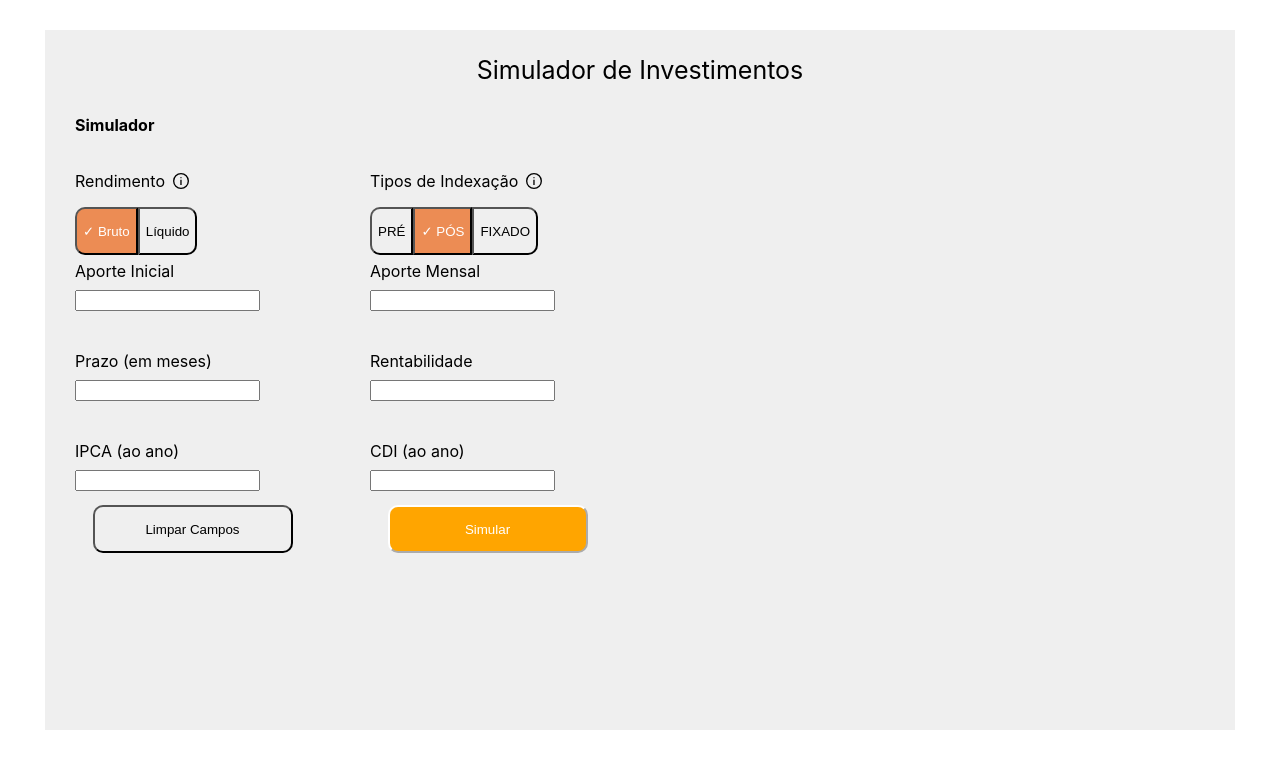
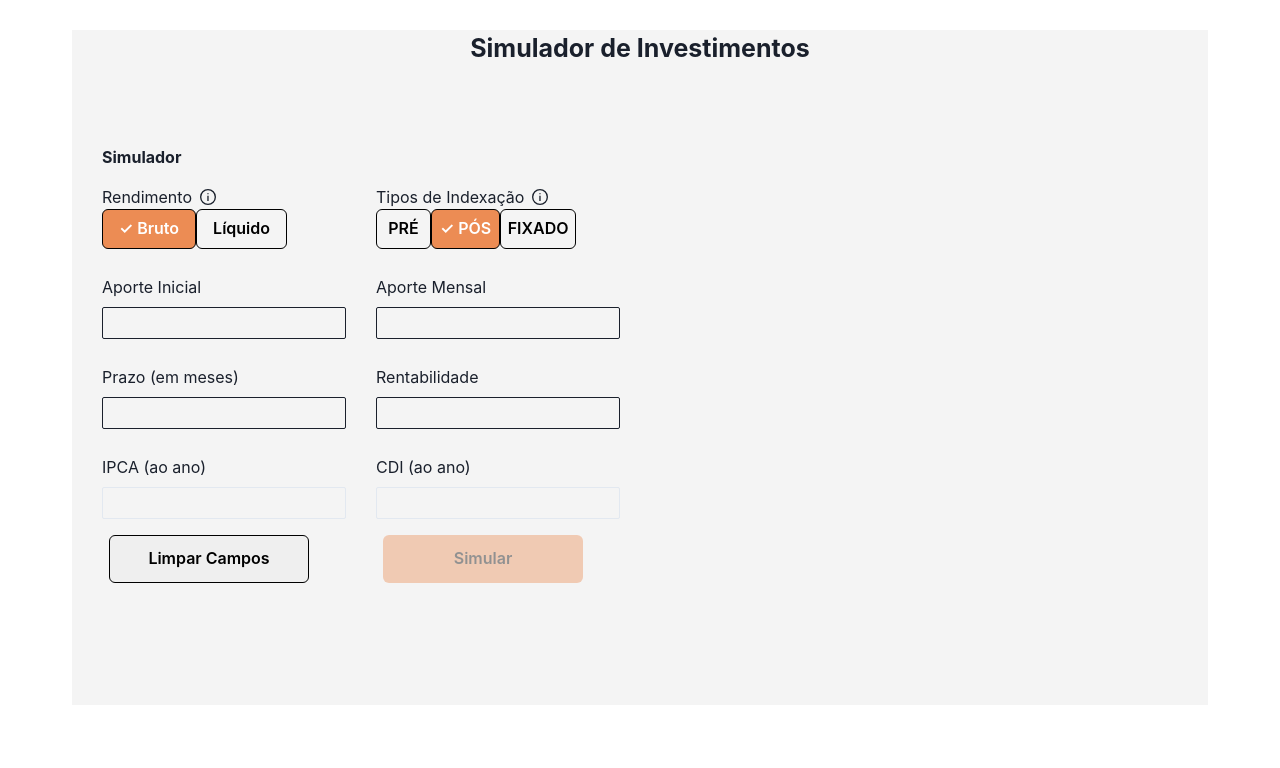
Before and after one commit to Soujigor/teste-eqi-ivestimentos, a React (Create React App) app: page / in a window 1280 px wide. Shown: the top 768 px of the page. Built offline with nearby package versions, Linux system fonts and the light colour scheme; no server answers.

Commit message:
arrumando css

```diff
--- a/src/App.js
+++ b/src/App.js
@@ -1,14 +1,19 @@
 import "./App.css";
-import { Container } from "@chakra-ui/react";
+import { Flex } from "@chakra-ui/react";
 // import { Grid, GridItem } from "@chakra-ui/react";
 import Main from "./componentes/Main";
 
 function App() {
   return (
-    <Container h="700px" bg="#EFEFEF" margin="30px 45px">
-
+    <Flex
+      h="fit-content"
+      w="fit-content"
+      bg="#F4F4F4"
+      margin="30px 45px"
+      mx="auto"
+    >
       <Main />
-    </Container>
+    </Flex>
   );
 }
 
--- a/src/componentes/Grafico.js
+++ b/src/componentes/Grafico.js
@@ -7,6 +7,7 @@ import {
   Label,
   Tooltip,
   Legend,
+  YAxis,
   ResponsiveContainer,
 } from "recharts";
 import { CartState } from "../componentes/context/Context";
@@ -31,7 +32,8 @@ const Grafico = () => {
 
   return (
     <>
-      <ResponsiveContainer width="100%" height="100%">
+      <ResponsiveContainer width="100%" height="95%">
+
         <BarChart
           width={500}
           height={1300}
@@ -46,9 +48,11 @@ const Grafico = () => {
           <XAxis dataKey="name">
             <Label value="Tempo (meses)" offset={0} position="insideBottom" />
           </XAxis>
-          {/* <YAxis /> */}
+          <YAxis tickLine={false} axisLine={false} tick={false}>
+            <Label value="Valor R$" angle={-90} position="insideLeft" />
+          </YAxis>
           <Tooltip />
-          <Legend verticalAlign="top" wrapperStyle={{ lineHeight: "40px" }} />
+          <Legend verticalAlign="bottom" wrapperStyle={{ lineHeight: "40px" }} />
           <ReferenceLine y={0} stroke="#000" />
           {/* <Brush dataKey="name" height={30} stroke="#8884d8" /> */}
 
--- a/src/componentes/Header.js
+++ b/src/componentes/Header.js
@@ -3,7 +3,7 @@ import { Text } from '@chakra-ui/react';
 
 
 const Header = () => {
-  return <Text textAlign="center" fontSize="25px">Simulador de Investimentos</Text>;
+  return <Text textAlign="center" fontSize="25px" fontWeight="bold">Simulador de Investimentos</Text>;
 };
 
 export default Header;
--- a/src/componentes/Main.js
+++ b/src/componentes/Main.js
@@ -1,5 +1,5 @@
 import React from "react";
-import { Grid, GridItem } from "@chakra-ui/react";
+import { Grid, GridItem, Flex } from "@chakra-ui/react";
 import Header from "./Header";
 import Simulador from "./Simulador";
 import Resultado from "./Resultado";
@@ -10,17 +10,19 @@ const Main = () => {
     state: { simular },
   } = CartState();
   return (
+    <Flex>
     <Grid templateRows="75px 560px" templateColumns="1fr 1fr" gap={10}>
-      <GridItem colStart={1} colEnd={-1}>
+      <GridItem colStart={1} colEnd={-1} >
         <Header />
       </GridItem>
-      <GridItem bg="#EFEFEF">
+      <GridItem bg="#F4F4F4">
         <Simulador />
       </GridItem>
-      <GridItem bg="#EFEFEF">
+      <GridItem bg="#F4F4F4">
       {simular.rendimento && <Resultado />}
       </GridItem>
     </Grid>
+    </Flex>
   );
 };
 
--- a/src/componentes/Resultado.js
+++ b/src/componentes/Resultado.js
@@ -1,5 +1,5 @@
 import React from "react";
-import { SimpleGrid, Box } from "@chakra-ui/react";
+import { SimpleGrid, Box, GridItem, Grid } from "@chakra-ui/react";
 import ResultadoCard from "./ResultadoCard";
 import { CartState } from "../componentes/context/Context";
 import Grafico from "./Grafico";
@@ -7,7 +7,16 @@ const Resultado = () => {
   const { state } = CartState();
 
   return (
-    <SimpleGrid columns={3} spacing="8" p="10" textAlign="center" rounded="lg">
+    <Grid templateColumns='repeat(3, 1fr)' spacing="10" paddingBottom={1} textAlign="center" rounded="lg">
+      <GridItem
+        h="20px"
+        align-items="flex-start"
+        colStart={1}
+        colEnd={-1}
+                fontWeight="bold"
+      >
+        Resultado da Simulação
+      </GridItem>
       <ResultadoCard
         text="Valor final Bruto"
         value={state.resultado.valorFinalBruto}
@@ -31,10 +40,10 @@ const Resultado = () => {
         color='green'
         value={state.resultado.ganhoLiquido}
       />
-      <Box w="580px" h="400px">
+      <GridItem colStart={1} colEnd={-1} h="350px">
         <Grafico />
-      </Box>
-    </SimpleGrid>
+      </GridItem>
+    </Grid>
   );
 };
 
--- a/src/componentes/ResultadoCard.js
+++ b/src/componentes/ResultadoCard.js
@@ -5,11 +5,13 @@ const ResultadoCard = (props) => {
   return (
     <Box
       bg="#F4F4F4"
-      padding="1"
+      margin="3"
+      padding="3"
       height="80px"
       width="180px"
-      boxShadow="dark-lg"
-    >
+      boxShadow="md"
+      border="1px"
+      borderColor="#CBD5E0">
       <Text>{props.text} </Text>
       <Text color={props.color || ""}>{props.value} </Text>
     </Box>
--- a/src/componentes/Simulador.js
+++ b/src/componentes/Simulador.js
@@ -39,7 +39,7 @@ const Simulador = () => {
   } = useInput((value) => (value.match(reg) ? true : false));
 
   const {
-    value: enteredIPCA,
+    // value: enteredIPCA,
     isValid: ipcaIsValid,
     hasError: ipcaHasError,
     valueChangeHandler: ipcaChangeHandler,
@@ -64,16 +64,20 @@ const Simulador = () => {
     reset: resetRentabilidade,
   } = useInput((value) => (value.match(reg) ? true : false));
 
-  const {
-    value: enteredCDI,
-    isValid: cdiIsValid,
-    hasError: cdiHasError,
-    valueChangeHandler: cdiChangeHandler,
-    inputBlurHandler: cdiBlurHandler,
-  } = useInput((value) => (value.match(reg) ? true : false));
+  // const {
+  //   value: enteredCDI,
+  //   isValid: cdiIsValid,
+  //   hasError: cdiHasError,
+  //   valueChangeHandler: cdiChangeHandler,
+  //   inputBlurHandler: cdiBlurHandler,
+  // } = useInput((value) => (value.match(reg) ? true : false));
 
-  const inputsAreValid = aporteInicialIsValid && prazoIsValid && aporteMensalIsValid && rentabilidadeIsValid
-  console.log(ipcaIsValid)
+  const inputsAreValid =
+    aporteInicialIsValid &&
+    prazoIsValid &&
+    aporteMensalIsValid &&
+    rentabilidadeIsValid;
+  console.log(ipcaIsValid);
   const [rendimento, setRendimento] = useState("bruto");
   const [tipoIndexacao, setTipoIndexacao] = useState("pos");
 
@@ -99,8 +103,8 @@ const Simulador = () => {
     dispatch({
       type: "SIMULAR",
       value: { tipoIndex: tipoIndexacao, rendimento: rendimento },
-    })
-  }
+    });
+  };
 
   return (
     <Grid templateColumns="1fr 1fr">
@@ -134,14 +138,14 @@ const Simulador = () => {
               >
                 <Button
                   bg={rendimento === "bruto" ? "#EC8C54" : ""}
-                  borderLeftRadius="10px"
+                  borderColor="black"
                   onClick={() => rendimentoHandler("bruto")}
                   color={rendimento === "bruto" ? "white" : "black"}
                 >
                   {rendimento === "bruto" ? "✓  " : ""}Bruto
                 </Button>
                 <Button
-                  borderRightRadius="10px"
+                  borderColor="black"
                   bg={rendimento === "liquido" ? "#EC8C54" : ""}
                   onClick={() => rendimentoHandler("liquido")}
                   color={rendimento === "liquido" ? "white" : "black"}
@@ -159,7 +163,7 @@ const Simulador = () => {
                 onChange={aporteInicialChangeHandler}
                 onBlur={aporteInicialBlurHandler}
                 value={enteredAporteInicial}
-                color={aporteInicialHasError ? 'red' : ''}
+                color={aporteInicialHasError ? "red" : ""}
               />
             </>
           </GridItem>
@@ -171,7 +175,7 @@ const Simulador = () => {
                 onChange={prazoChangeHandler}
                 onBlur={prazoBlurHandler}
                 value={enteredPrazo}
-                color={prazoHasError ? 'red' : ''}
+                color={prazoHasError ? "red" : ""}
               />
             </>
           </GridItem>
@@ -206,7 +210,7 @@ const Simulador = () => {
                 color="black"
               >
                 <Button
-                  borderLeftRadius="10px"
+                  borderColor="black"
                   onClick={() => indexacaoHandler("pre")}
                   bg={tipoIndexacao === "pre" ? "#EC8C54" : ""}
                   color={tipoIndexacao === "pre" ? "white" : "black"}
@@ -214,6 +218,7 @@ const Simulador = () => {
                   {tipoIndexacao === "pre" ? "✓  " : ""}PRÉ
                 </Button>
                 <Button
+                  borderColor="black"
                   bg={tipoIndexacao === "pos" ? "#EC8C54" : ""}
                   onClick={() => indexacaoHandler("pos")}
                   color={tipoIndexacao === "pos" ? "white" : "black"}
@@ -221,7 +226,7 @@ const Simulador = () => {
                   {tipoIndexacao === "pos" ? "✓  " : ""}PÓS
                 </Button>
                 <Button
-                  borderRightRadius="10px"
+                  borderColor="black"
                   bg={tipoIndexacao === "ipca" ? "#EC8C54" : ""}
                   onClick={() => indexacaoHandler("ipca")}
                   color={tipoIndexacao === "ipca" ? "white" : "black"}
@@ -239,7 +244,7 @@ const Simulador = () => {
                 onChange={aporteMensalChangeHandler}
                 onBlur={aporteMensalBlurHandler}
                 value={enteredAporteMensal}
-                color={aporteMensalHasError ? 'red' : ''}
+                color={aporteMensalHasError ? "red" : ""}
               />
             </>
           </GridItem>
@@ -249,7 +254,7 @@ const Simulador = () => {
               onChange={rentabilidadeChangeHandler}
               onBlur={rentabilidadeBlurHandler}
               text="Rentabilidade"
-              color={rentabilidadeHasError ? 'red' : ''}
+              color={rentabilidadeHasError ? "red" : ""}
               value={enteredRentabilidade}
             />
           </GridItem>
@@ -268,7 +273,7 @@ const Simulador = () => {
             size="md"
             height="48px"
             width="200px"
-            borderRadius="10px"
+            border="1px"
             borderColor="black"
             color="black"
             bg="#EFEFEF"
@@ -280,10 +285,8 @@ const Simulador = () => {
             size="md"
             height="48px"
             width="200px"
-            borderRadius="10px"
-            borderColor="white"
-            color="white"
-            bg="orange"
+            color="black"
+            bg="#EC8C54"
             onClick={submitHandler}
             disabled={!inputsAreValid}
           >
--- a/src/index.js
+++ b/src/index.js
@@ -4,12 +4,15 @@ import "./index.css";
 import App from "./App";
 import reportWebVitals from "./reportWebVitals";
 import Context from "./componentes/context/Context";
+import { ChakraProvider } from "@chakra-ui/react";
 
 ReactDOM.render(
   <React.StrictMode>
+    <ChakraProvider>
     <Context>
       <App />
     </Context>
+    </ChakraProvider>
   </React.StrictMode>,
   document.getElementById("root")
 );
```
